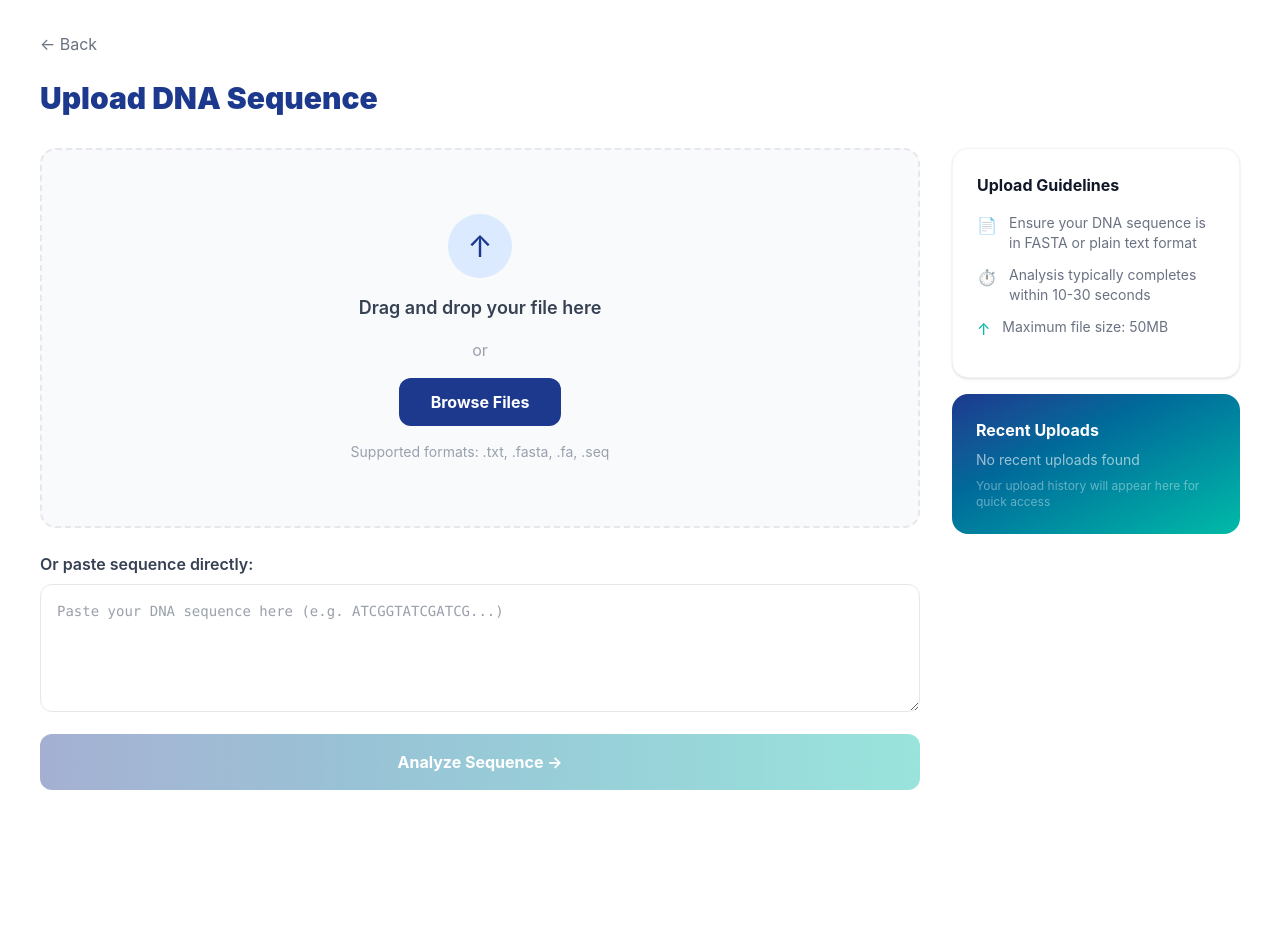
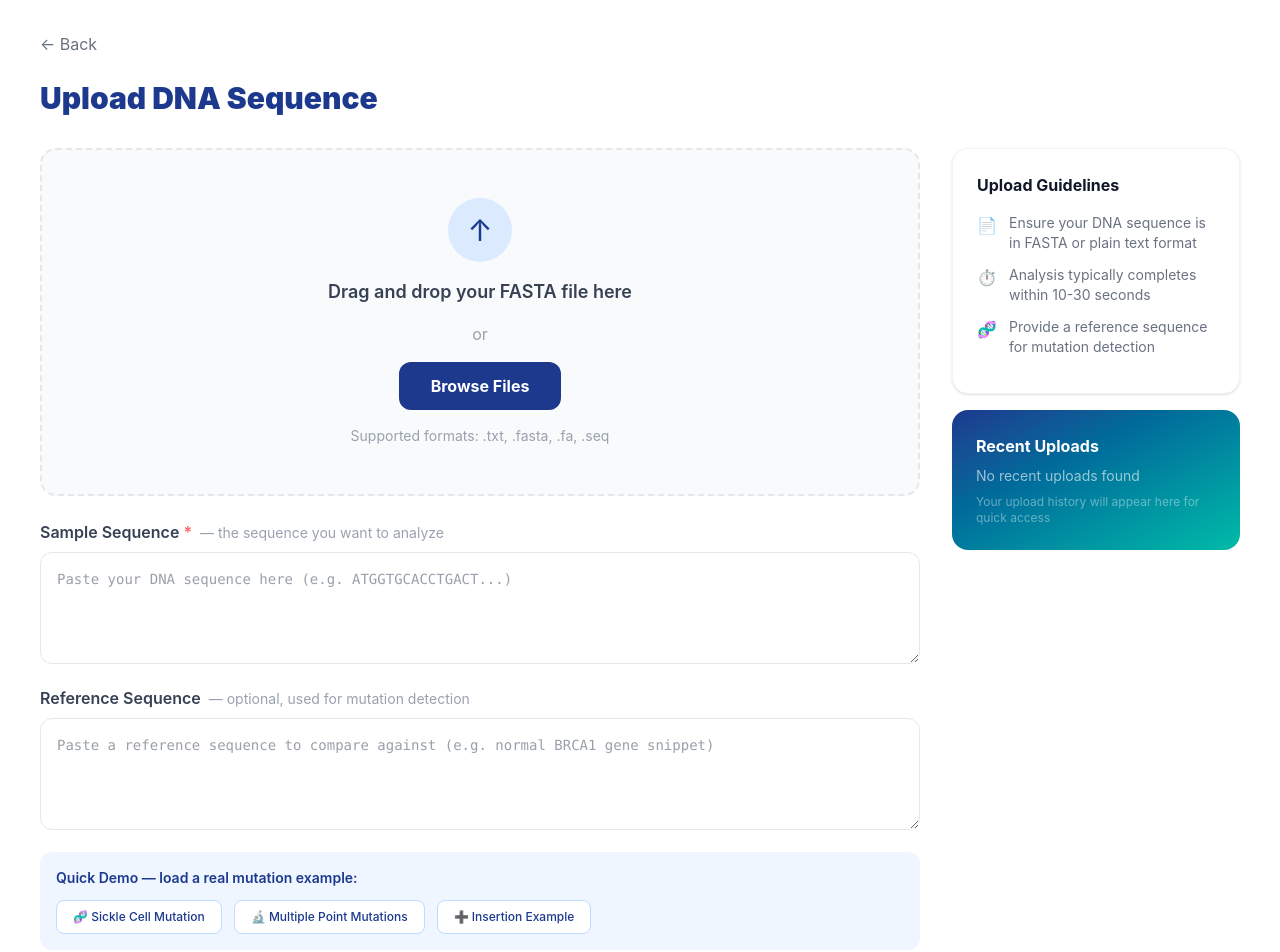
Before and after one commit to OmkarX28/dna-voice-analyzer, a React app in the folder frontend/: page /upload in a window 1280 px wide. Shown: the top 952 px of the page. Before the commit the page ends 822 px from the top, so only its background shows below. Built offline with nearby package versions, Linux system fonts and the light colour scheme; the HTML template or start-up script is replaced by a standard one.

Commit message:
Add reference sequence comparison - real mutation detection working

```diff
--- a/frontend/src/pages/Results.jsx
+++ b/frontend/src/pages/Results.jsx
@@ -6,29 +6,28 @@ export default function Results() {
   const navigate = useNavigate()
   const location = useLocation()
   const sequence = location.state?.sequence || 'ATCGGTATCGATCG'
+  const reference = location.state?.reference || ''
   console.log('Sequence received:', sequence)
   const [results, setResults] = useState(null)
   const [loading, setLoading] = useState(true)
 
-  useEffect(() => {
+useEffect(() => {
   const analyze = async () => {
     try {
-      const patternRes = await axios.post('/api/analyze/pattern', {
-        sequence,
-        pattern: 'ATG'
-      })
-      const mutRes = await axios.post('/api/analyze/mutations', {
-        reference: sequence,
-        sample: sequence
-      })
+      const ref = location.state?.reference || sequence
+      const [patternRes, mutRes] = await Promise.all([
+        axios.post('/api/analyze/pattern', { sequence, pattern: 'ATG' }),
+        axios.post('/api/analyze/mutations', { reference: ref, sample: sequence })
+      ])
       setResults({
         occurrences: patternRes.data.occurrences,
         mutations: mutRes.data.total_mutations,
+        mutationList: mutRes.data.mutations,
         gc: patternRes.data.gc_content,
       })
     } catch (e) {
       console.error('API error:', e)
-      setResults({ occurrences: 0, mutations: 0, gc: 0 })
+      setResults({ occurrences: 0, mutations: 0, mutationList: [], gc: 0 })
     }
     setLoading(false)
   }
--- a/frontend/src/pages/Upload.jsx
+++ b/frontend/src/pages/Upload.jsx
@@ -4,6 +4,7 @@ import { useState, useRef } from 'react'
 export default function Upload() {
   const navigate = useNavigate()
   const [sequence, setSequence] = useState('')
+  const [reference, setReference] = useState('')
   const [dragging, setDragging] = useState(false)
   const fileRef = useRef()
 
@@ -27,15 +28,16 @@ export default function Upload() {
       <div className="flex gap-8">
         {/* Upload area */}
         <div className="flex-1">
+          {/* Drag and drop */}
           <div
             onDragOver={e => { e.preventDefault(); setDragging(true) }}
             onDragLeave={() => setDragging(false)}
             onDrop={e => { e.preventDefault(); setDragging(false); handleFile(e.dataTransfer.files[0]) }}
-            className={`border-2 border-dashed rounded-2xl p-16 flex flex-col items-center justify-center gap-4 transition-colors ${dragging ? 'border-teal-400 bg-teal-50' : 'border-gray-200 bg-gray-50'}`}>
+            className={`border-2 border-dashed rounded-2xl p-12 flex flex-col items-center justify-center gap-4 transition-colors ${dragging ? 'border-teal-400 bg-teal-50' : 'border-gray-200 bg-gray-50'}`}>
             <div className="w-16 h-16 bg-blue-100 rounded-full flex items-center justify-center">
               <span className="text-blue-900 text-3xl">↑</span>
             </div>
-            <p className="text-gray-700 font-semibold text-lg">Drag and drop your file here</p>
+            <p className="text-gray-700 font-semibold text-lg">Drag and drop your FASTA file here</p>
             <p className="text-gray-400">or</p>
             <button onClick={() => fileRef.current.click()}
               className="bg-blue-900 text-white font-bold px-8 py-3 rounded-xl hover:bg-blue-800">
@@ -46,21 +48,69 @@ export default function Upload() {
             <p className="text-gray-400 text-sm">Supported formats: .txt, .fasta, .fa, .seq</p>
           </div>
 
-          {/* Manual input */}
+          {/* Sample sequence input */}
           <div className="mt-6">
-            <label className="text-gray-700 font-semibold mb-2 block">Or paste sequence directly:</label>
+            <label className="text-gray-700 font-semibold mb-2 block">
+              Sample Sequence <span className="text-red-400">*</span>
+              <span className="text-gray-400 font-normal text-sm ml-2">— the sequence you want to analyze</span>
+            </label>
             <textarea
-              className="w-full border border-gray-200 rounded-xl p-4 text-gray-700 font-mono text-sm h-32 outline-none focus:border-teal-400"
-              placeholder="Paste your DNA sequence here (e.g. ATCGGTATCGATCG...)"
+              className="w-full border border-gray-200 rounded-xl p-4 text-gray-700 font-mono text-sm h-28 outline-none focus:border-teal-400"
+              placeholder="Paste your DNA sequence here (e.g. ATGGTGCACCTGACT...)"
               value={sequence}
               onChange={e => setSequence(e.target.value.toUpperCase().replace(/[^ATCG\n]/g, ''))}
             />
           </div>
 
+          {/* Reference sequence input */}
+          <div className="mt-4">
+            <label className="text-gray-700 font-semibold mb-2 block">
+              Reference Sequence
+              <span className="text-gray-400 font-normal text-sm ml-2">— optional, used for mutation detection</span>
+            </label>
+            <textarea
+              className="w-full border border-gray-200 rounded-xl p-4 text-gray-700 font-mono text-sm h-28 outline-none focus:border-teal-400"
+              placeholder="Paste a reference sequence to compare against (e.g. normal BRCA1 gene snippet)"
+              value={reference}
+              onChange={e => setReference(e.target.value.toUpperCase().replace(/[^ATCG\n]/g, ''))}
+            />
+          </div>
+
+          {/* Quick demo sequences */}
+          <div className="mt-4 bg-blue-50 rounded-xl p-4">
+            <p className="text-blue-900 font-semibold text-sm mb-3">Quick Demo — load a real mutation example:</p>
+            <div className="flex gap-3 flex-wrap">
+              <button
+                onClick={() => {
+                  setSequence('ATGGTGCACCTGACTCCTGTGGAGAAGTCTGCCGTTACTGCCCTGTGGGGCAAGGTG')
+                  setReference('ATGGTGCACCTGACTCCTGAGGAGAAGTCTGCCGTTACTGCCCTGTGGGGCAAGGTG')
+                }}
+                className="bg-white border border-blue-200 text-blue-900 text-xs px-4 py-2 rounded-lg hover:bg-blue-100 font-medium">
+                🧬 Sickle Cell Mutation
+              </button>
+              <button
+                onClick={() => {
+                  setSequence('ATCGGTATCGATCGGCTAGCTAGCAAAC')
+                  setReference('ATCGGTATCGATCGGCTAGCTAGCTAGC')
+                }}
+                className="bg-white border border-blue-200 text-blue-900 text-xs px-4 py-2 rounded-lg hover:bg-blue-100 font-medium">
+                🔬 Multiple Point Mutations
+              </button>
+              <button
+                onClick={() => {
+                  setSequence('ATCGGTATCGATCGTTTT')
+                  setReference('ATCGGTATCGATCG')
+                }}
+                className="bg-white border border-blue-200 text-blue-900 text-xs px-4 py-2 rounded-lg hover:bg-blue-100 font-medium">
+                ➕ Insertion Example
+              </button>
+            </div>
+          </div>
+
           <button
-            onClick={() => navigate('/results', { state: { sequence } })}
+            onClick={() => navigate('/results', { state: { sequence, reference } })}
             disabled={!sequence}
-            className="mt-4 w-full bg-gradient-to-r from-blue-900 to-teal-500 text-white font-bold py-4 rounded-xl hover:opacity-90 disabled:opacity-40 disabled:cursor-not-allowed">
+            className="mt-6 w-full bg-gradient-to-r from-blue-900 to-teal-500 text-white font-bold py-4 rounded-xl hover:opacity-90 disabled:opacity-40 disabled:cursor-not-allowed">
             Analyze Sequence →
           </button>
         </div>
@@ -72,7 +122,7 @@ export default function Upload() {
             {[
               { icon: "📄", text: "Ensure your DNA sequence is in FASTA or plain text format" },
               { icon: "⏱️", text: "Analysis typically completes within 10-30 seconds" },
-              { icon: "↑", text: "Maximum file size: 50MB" },
+              { icon: "🧬", text: "Provide a reference sequence for mutation detection" },
             ].map((g, i) => (
               <div key={i} className="flex items-start gap-3 mb-3">
                 <span className="text-teal-500">{g.icon}</span>
```
